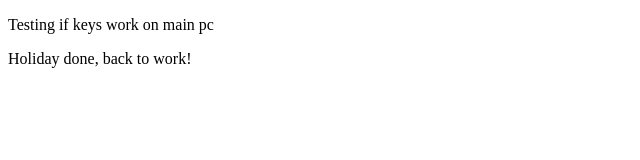
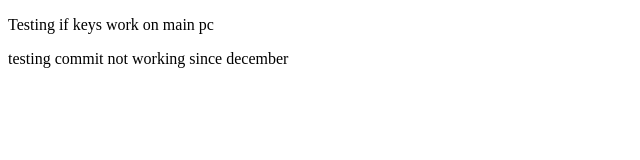
Before and after one commit to connerjoseph/javascript-excercises, a plain HTML site: page index.html in a window 1280 px wide. Shown: the full height of the page, 0-640 px from the left. Drawn offline with Linux system fonts and the light colour scheme.

Commit message:
test failure

```diff
--- a/index.html
+++ b/index.html
@@ -23,7 +23,9 @@
 
 <p>Testing if keys work on main pc</p>
 
-<p>Holiday done, back to work! </p>
+
+
+<p>testing commit not working since december</p>
 
 </body>
 
```
